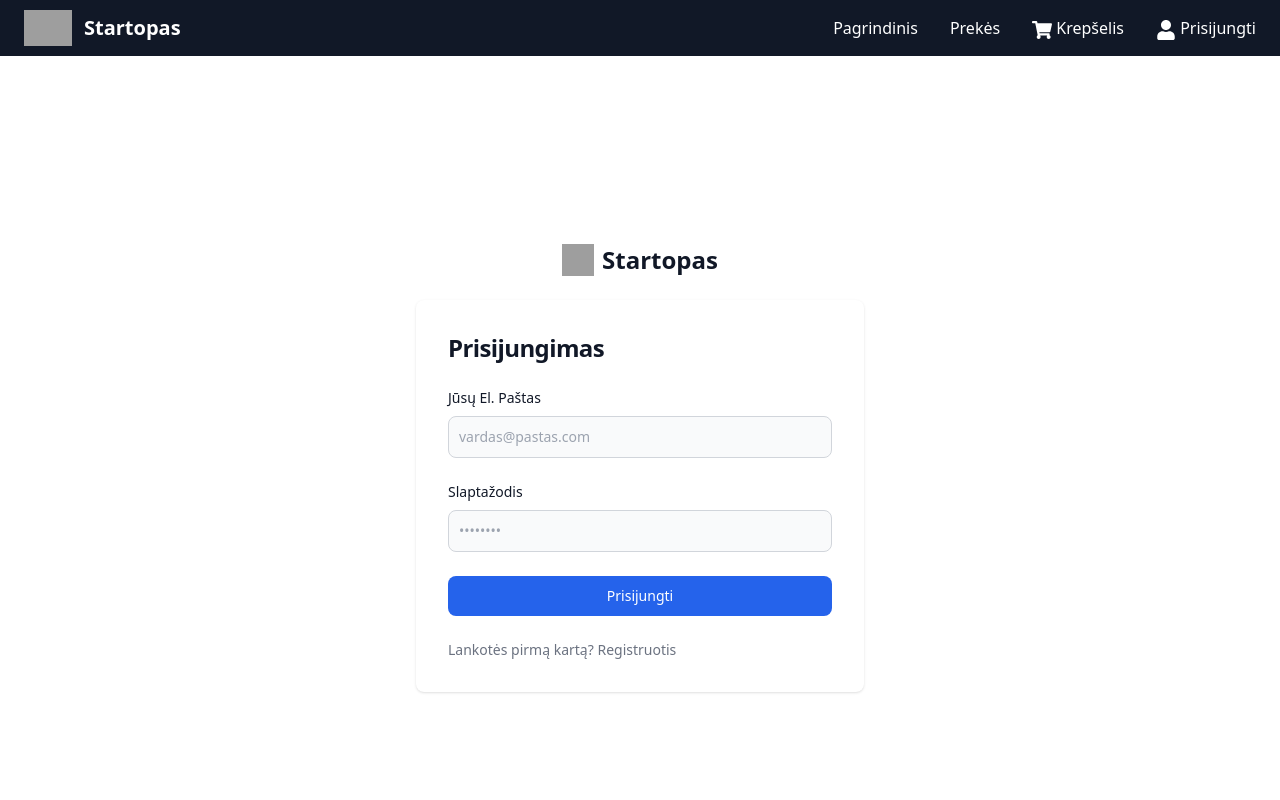
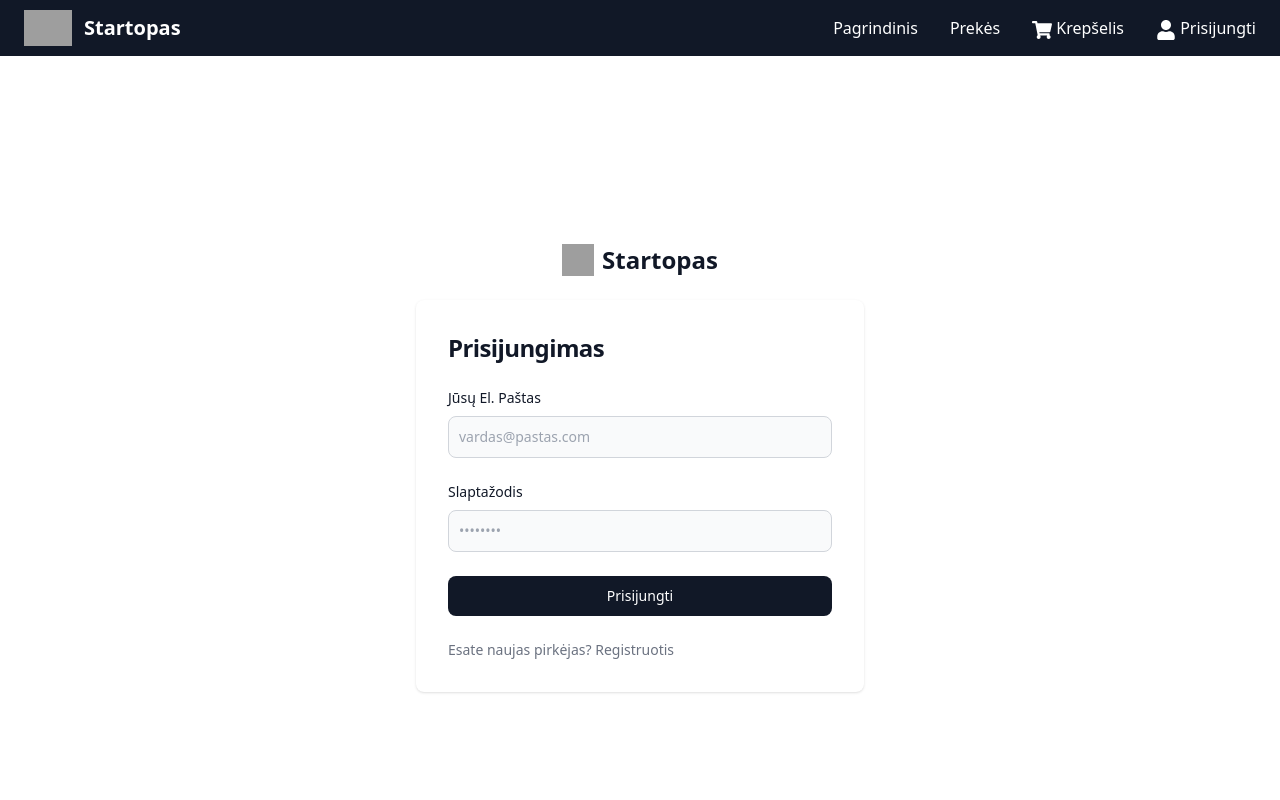
Before and after one commit to DarkForestInProgramming/startopas, a React (Create React App) app in the folder client/: page /login in a window 1280 px wide. Shown: the top 800 px of the page. Built offline with nearby package versions, Linux system fonts and the light colour scheme; grey boxes are pictures that could not be loaded.

Commit message:
Creating Login Form, Login Handlers, Register Endpoint

```diff
--- /dev/null
+++ b/client/src/components/form/logForm.tsx
@@ -0,0 +1,82 @@
+import { Link } from "react-router-dom";
+import { LoginInterface } from "../../services/interfaces/authInterfaces";
+import FormLogo from "./formLogo";
+import SmallLoader from "../loader/smallLoad";
+
+const LoginForm: React.FC<LoginInterface> = (props) => {
+  return (
+    <div className="flex flex-col items-center justify-center px-6 py-8 mx-auto md:h-screen lg:py-0">
+      <FormLogo />
+      {/* Form logo ends here */}
+      <div className="w-full bg-white rounded-lg shadow md:mt-0 sm:max-w-md xl:p-0">
+        <div className="p-6 space-y-4 md:space-y-6 sm:p-8">
+          <h1 className="text-xl font-bold leading-tight tracking-tight text-gray-900 md:text-2xl">
+            Prisijungimas
+          </h1>
+          <form
+            className="space-y-4 md:space-y-6"
+            onSubmit={props.submitHandler}
+          >
+            <div>
+              <label className="block mb-2 text-sm font-medium text-gray-900">
+                Jūsų El. Paštas
+              </label>
+              <input
+                className="bg-gray-50 border border-gray-300 text-gray-900 sm:text-sm rounded-lg focus:ring-primary-600 focus:border-primary-600 block w-full p-2.5"
+                name="email"
+                id="email"
+                type="email"
+                placeholder="vardas@pastas.com"
+                value={props.email}
+                onChange={(e) => props.setEmail(e.target.value)}
+              />
+            </div>
+            {/* Email input ends here */}
+            <div>
+              <label className="block mb-2 text-sm font-medium text-gray-900">
+                Slaptažodis
+              </label>
+              <input
+                className="bg-gray-50 border border-gray-300 text-gray-900 sm:text-sm rounded-lg focus:ring-primary-600 focus:border-primary-600 block w-full p-2.5"
+                type="password"
+                name="password"
+                id="password"
+                placeholder="••••••••"
+                value={props.password}
+                onChange={(e) => props.setPassword(e.target.value)}
+              />
+            </div>
+            {/* Password input ends here */}
+            <button
+              className="w-full bg-gray-900 text-white hover:bg-gray-800 font-medium rounded-lg text-sm px-5 py-2.5 text-center"
+              type="submit"
+              disabled={props.isLoading}
+            >
+              Prisijungti
+            </button>
+            {/* Submit button ends here */}
+            {props.isLoading && <SmallLoader />}
+            {/* Small loader ends here */}
+            <p className="text-sm font-light text-gray-500">
+              Esate naujas pirkėjas?{" "}
+              <Link
+                to={
+                  props.redirect
+                    ? `/register?redirect=${props.redirect}`
+                    : "/register"
+                }
+                className="font-medium text-primary-600 hover:underline"
+              >
+                Registruotis
+              </Link>
+            </p>
+            {/* Extra section ends here */}
+          </form>
+          {/* Login form ends here */}
+        </div>
+      </div>
+    </div>
+  );
+};
+
+export default LoginForm;
--- /dev/null
+++ b/client/src/services/handlers/logHandlers.ts
@@ -0,0 +1,44 @@
+import { useState } from "react";
+import { useLocation, useNavigate } from "react-router-dom";
+import { useDispatch, useSelector } from "react-redux";
+import { useLoginMutation } from "../slices/usersApiSlice";
+import { setCredentials } from "../slices/authSlice";
+import { toast } from "react-toastify";
+
+export const useLoginHandlers = () => {
+  const [email, setEmail] = useState("");
+  const [password, setPassword] = useState("");
+
+  const navigate = useNavigate();
+  const dispatch = useDispatch();
+
+  const [login, { isLoading }] = useLoginMutation();
+
+  const { userInfo } = useSelector((state: any) => state.auth);
+
+  const { search } = useLocation();
+  const sp = new URLSearchParams(search);
+  const redirect = sp.get("redirect") || "/";
+
+  const submitHandler = async (e: React.FormEvent) => {
+    e.preventDefault();
+    try {
+      const res = await login({ email, password }).unwrap();
+      dispatch(setCredentials({ ...res }));
+      navigate(redirect);
+    } catch (error: any) {
+      toast.error(error?.data?.message || error.error);
+    }
+  };
+  return {
+    submitHandler,
+    email,
+    setEmail,
+    password,
+    setPassword,
+    userInfo,
+    redirect,
+    navigate,
+    isLoading,
+  };
+};
--- a/client/src/services/slices/usersApiSlice.ts
+++ b/client/src/services/slices/usersApiSlice.ts
@@ -3,13 +3,23 @@ import { apiSlice } from "./apiSlice";
 
 export const usersApiSlice = apiSlice.injectEndpoints({
   endpoints: (builder) => ({
-    login: builder.mutation({
+    // @desc  Register User
+    register: builder.mutation({
       query: (data) => ({
-        url: `${USERS_URL}/auth`,
+        url: `${USERS_URL}`,
         method: "POST",
         body: data,
       }),
     }),
+    // @desc  Login User
+    login: builder.mutation({
+      query: (data) => ({
+        url: `${USERS_URL}/login`,
+        method: "POST",
+        body: data,
+      }),
+    }),
+    // @desc  Logout User
     logout: builder.mutation({
       query: () => ({
         url: `${USERS_URL}/logout`,
@@ -19,4 +29,5 @@ export const usersApiSlice = apiSlice.injectEndpoints({
   }),
 });
 
-export const { useLoginMutation, useLogoutMutation } = usersApiSlice;
+export const { useLoginMutation, useLogoutMutation, useRegisterMutation } =
+  usersApiSlice;
--- a/client/src/views/login/index.tsx
+++ b/client/src/views/login/index.tsx
@@ -1,26 +1,20 @@
-import { useState, useEffect } from "react";
-import { Link, useLocation, useNavigate } from "react-router-dom";
-import { useDispatch, useSelector } from "react-redux";
+import { useEffect } from "react";
 import AppLayout from "../../layouts/main";
-import Loader from "../../components/loader";
-import { setCredentials } from "../../services/slices/authSlice";
-import { toast } from "react-toastify";
-import { useLoginMutation } from "../../services/slices/usersApiSlice";
+import LoginForm from "../../components/form/logForm";
+import { useLoginHandlers } from "../../services/handlers/logHandlers";
 
 const LoginView = () => {
-  const [email, setEmail] = useState("");
-  const [password, setPassword] = useState("");
-
-  const dispatch = useDispatch();
-  const navigate = useNavigate();
-
-  const [login, { isLoading }] = useLoginMutation();
-
-  const { userInfo } = useSelector((state: any) => state.auth);
-
-  const { search } = useLocation();
-  const sp = new URLSearchParams(search);
-  const redirect = sp.get("redirect") || "/";
+  const {
+    submitHandler,
+    email,
+    setEmail,
+    password,
+    setPassword,
+    userInfo,
+    redirect,
+    navigate,
+    isLoading,
+  } = useLoginHandlers();
 
   useEffect(() => {
     if (userInfo) {
@@ -28,88 +22,18 @@ const LoginView = () => {
     }
   }, [userInfo, redirect, navigate]);
 
-  const submitHandler = async (e: React.FormEvent) => {
-    e.preventDefault();
-    try {
-      const res = await login({ email, password }).unwrap();
-      dispatch(setCredentials({ ...res }));
-      navigate(redirect);
-    } catch (error: any) {
-      toast.error(error?.data?.message || error.error);
-    }
-  };
-
   return (
     <AppLayout header="Prisijungti">
       <section>
-        <div className="flex flex-col items-center justify-center px-6 py-8 mx-auto md:h-screen lg:py-0">
-          <a
-            href="/"
-            className="flex items-center mb-6 text-2xl font-semibold text-gray-900 dark:text-white"
-          >
-            <img
-              className="w-8 h-8 mr-2"
-              src="https://flowbite.s3.amazonaws.com/blocks/marketing-ui/logo.svg"
-              alt="logo"
-            />
-            Startopas
-          </a>
-          <div className="w-full bg-white rounded-lg shadow dark:border md:mt-0 sm:max-w-md xl:p-0 dark:bg-gray-800 dark:border-gray-700">
-            <div className="p-6 space-y-4 md:space-y-6 sm:p-8">
-              <h1 className="text-xl font-bold leading-tight tracking-tight text-gray-900 md:text-2xl dark:text-white">
-                Prisijungimas
-              </h1>
-              <form className="space-y-4 md:space-y-6" onSubmit={submitHandler}>
-                <div>
-                  <label className="block mb-2 text-sm font-medium text-gray-900 dark:text-white">
-                    Jūsų El. Paštas
-                  </label>
-                  <input
-                    name="email"
-                    id="email"
-                    className="bg-gray-50 border border-gray-300 text-gray-900 sm:text-sm rounded-lg focus:ring-primary-600 focus:border-primary-600 block w-full p-2.5 dark:bg-gray-700 dark:border-gray-600 dark:placeholder-gray-400 dark:text-white dark:focus:ring-blue-500 dark:focus:border-blue-500"
-                    placeholder="vardas@pastas.com"
-                    value={email}
-                    onChange={(e) => setEmail(e.target.value)}
-                  />
-                </div>
-                <div>
-                  <label className="block mb-2 text-sm font-medium text-gray-900 dark:text-white">
-                    Slaptažodis
-                  </label>
-                  <input
-                    type="password"
-                    name="password"
-                    id="password"
-                    placeholder="••••••••"
-                    className="bg-gray-50 border border-gray-300 text-gray-900 sm:text-sm rounded-lg focus:ring-primary-600 focus:border-primary-600 block w-full p-2.5 dark:bg-gray-700 dark:border-gray-600 dark:placeholder-gray-400 dark:text-white dark:focus:ring-blue-500 dark:focus:border-blue-500"
-                    value={password}
-                    onChange={(e) => setPassword(e.target.value)}
-                  />
-                </div>
-                <button
-                  className="w-full bg-blue-600 text-white bg-primary-600 hover:bg-primary-700 focus:ring-4 focus:outline-none focus:ring-primary-300 font-medium rounded-lg text-sm px-5 py-2.5 text-center dark:bg-primary-600 dark:hover:bg-primary-700 dark:focus:ring-primary-800"
-                  type="submit"
-                  disabled={isLoading}
-                >
-                  Prisijungti
-                </button>
-                {/* {isLoading} && <Loader /> */}
-                <p className="text-sm font-light text-gray-500 dark:text-gray-400">
-                  Lankotės pirmą kartą?{" "}
-                  <Link
-                    to={
-                      redirect ? `/register?redirect=${redirect}` : "/register"
-                    }
-                    className="font-medium text-primary-600 hover:underline dark:text-primary-500"
-                  >
-                    Registruotis
-                  </Link>
-                </p>
-              </form>
-            </div>
-          </div>
-        </div>
+        <LoginForm
+          submitHandler={submitHandler}
+          email={email}
+          setEmail={setEmail}
+          password={password}
+          setPassword={setPassword}
+          redirect={redirect}
+          isLoading={isLoading}
+        />
       </section>
     </AppLayout>
   );
```
